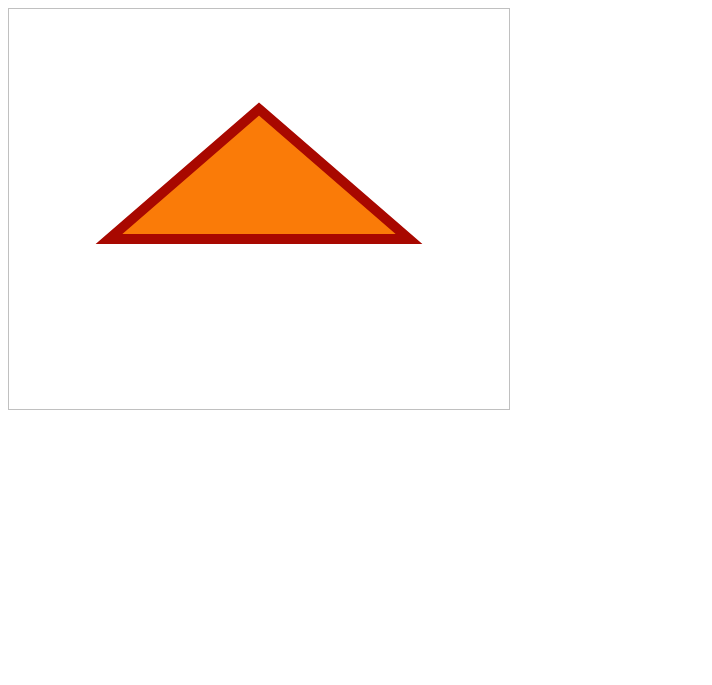
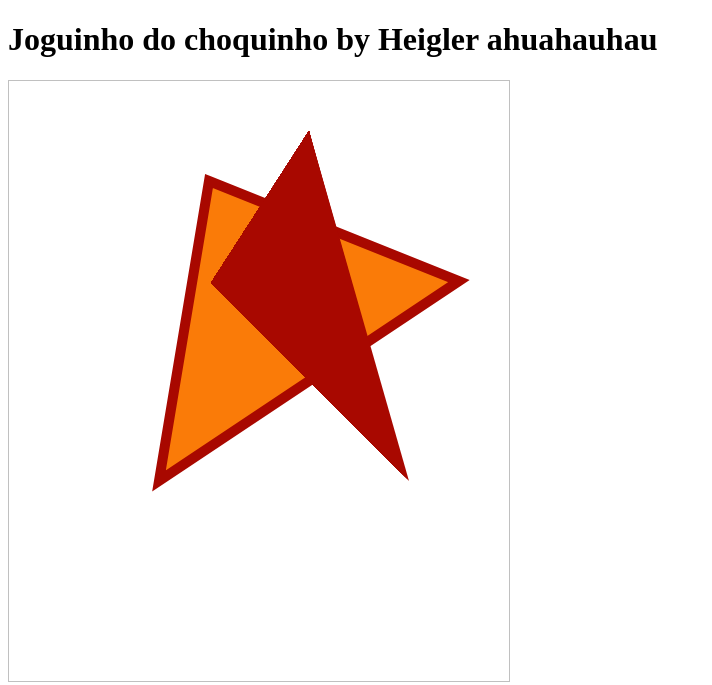
Before and after one commit to heigler/area51, a plain HTML site: page games/canvas1.html in a window 1280 px wide. Shown: the whole page, without its empty margins (0-712 px from the left). Drawn offline with Linux system fonts and the light colour scheme.

Commit message:
new game

```diff
--- a/games/canvas1.html
+++ b/games/canvas1.html
@@ -3,7 +3,7 @@
 <head>
     <meta charset="utf-8" />
     <meta name="viewport" content="width=device-width,initial-scale=1" />
-    <title>A simple canvas square</title>
+    <title>Teste 1</title>
 
     <style type="text/css" media="screen">
         #canvas{
@@ -13,7 +13,8 @@
 </head>
 
 <body>
-    <canvas id="canvas" width="500" height="400"></canvas>
+    <h1>Joguinho do choquinho by Heigler ahuahauhau</h1>
+    <canvas id="canvas" width="500" height="600"></canvas>
 
     <script type="text/javascript" charset="utf-8">
         var canvas = document.getElementById('canvas');
@@ -21,9 +22,9 @@
 
         context.fillStyle = '#fa7b08';
         context.beginPath();
-        context.moveTo(250, 100);
-        context.lineTo(400, 230);
-        context.lineTo(100, 230);
+        context.moveTo(200, 100);
+        context.lineTo(450, 200);
+        context.lineTo(150, 400);
         context.closePath();
         context.fill();
 
@@ -31,10 +32,40 @@
         context.lineWidth = 10.0;
         context.stroke();
 
+        context.fillStyle = '#A80800';
         context.beginPath();
-        context.moveTo(0, 0);
-        context.lineTo(400, 400);
-        context.closePath();
+        context.moveTo(300, 50);
+        var i = 200;
+        setInterval(function(){
+            if (i <= 500){
+               i += 2;
+            }else{
+                context.closePath();
+                context.fill();
+
+                var flag = 'on';
+                setInterval(function(){
+                    if (flag == 'on'){
+                        flag = 'off';
+                        context.strokeStyle = 'rgb(250, 123, 8)';
+                    }else{
+                        flag = 'on';
+                        context.strokeStyle = 'rgb(0, 6, 168)';
+                    }
+                    context.lineWidth = 10.0;
+                    context.stroke()
+                }, 1000);
+
+                return false;
+
+            }
+            context.lineTo(i, i);
+            console.log(i);
+            context.fill();
+
+        }, 50);
+
+
     </script>
 </body>
 </html>
```
